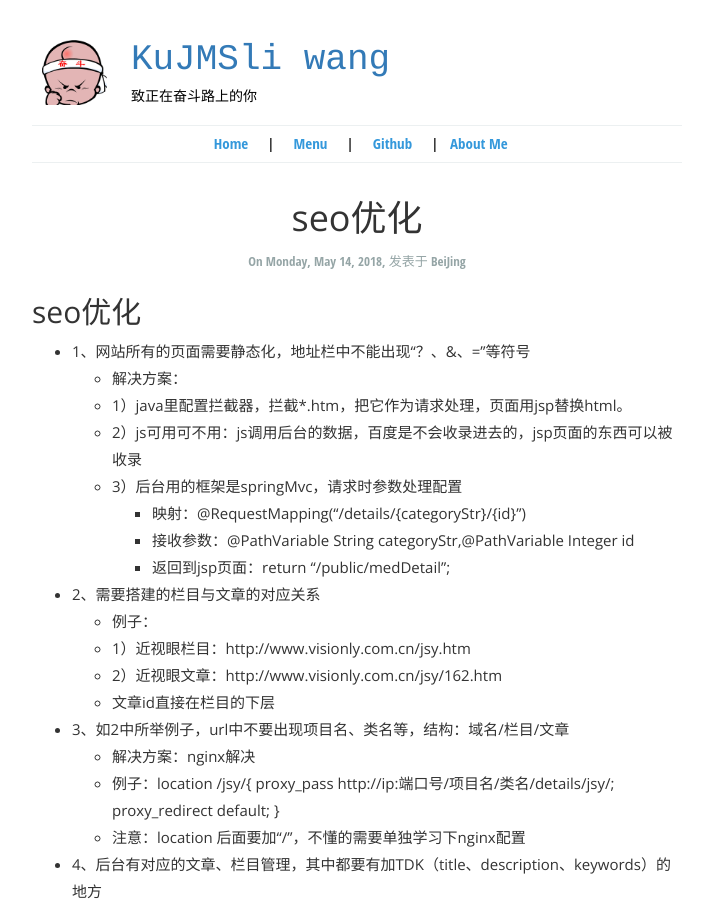
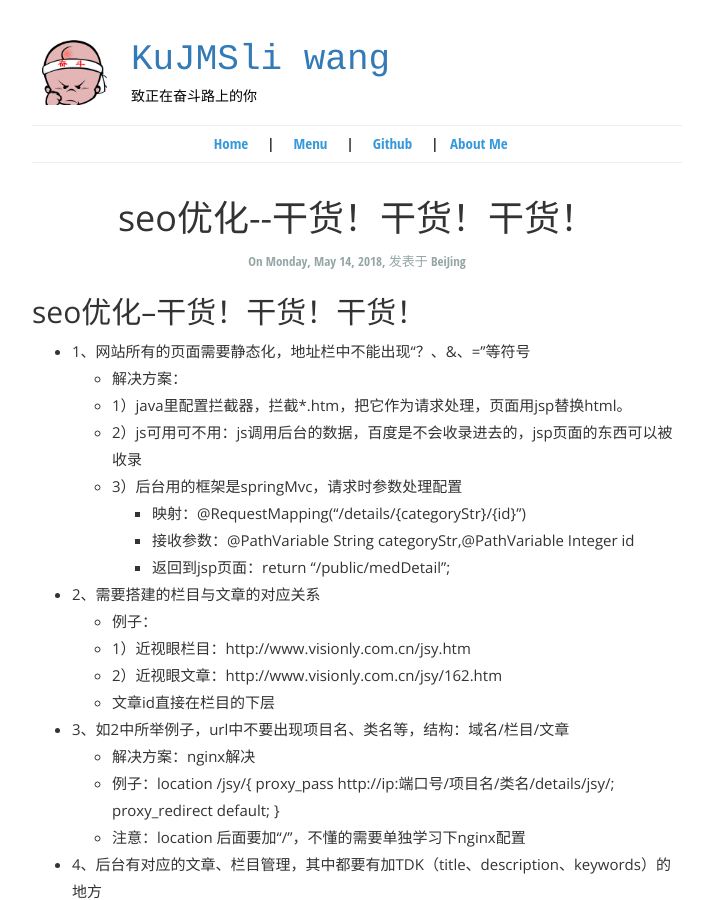
Before and after one commit to KuJMSliwang/KuJMSliwang.github.io, a Jekyll site: the page built from _posts/2018-05-14-Getting-Started.md, in a window 1280 px wide and 900 px high. Shown: the whole window, without its empty margins (283-996 px from the left). Built offline with Jekyll 4.4.1, drawn with Linux system fonts in a browser that asks for light colours.

Commit message:
seo优化

````diff
--- a/_posts/2018-05-14-Getting-Started.md
+++ b/_posts/2018-05-14-Getting-Started.md
@@ -1,13 +1,13 @@
 ---
 layout: post_layout
-title: seo优化
+title: seo优化--干货！干货！干货！
 time: On Monday, May 14, 2018
 location: BeiJing
 pulished: true
 excerpt_separator: "```"
 ---
 
-## seo优化
+## seo优化--干货！干货！干货！
 
 * 1、网站所有的页面需要静态化，地址栏中不能出现“？、&、=”等符号
     * 解决方案：
````
